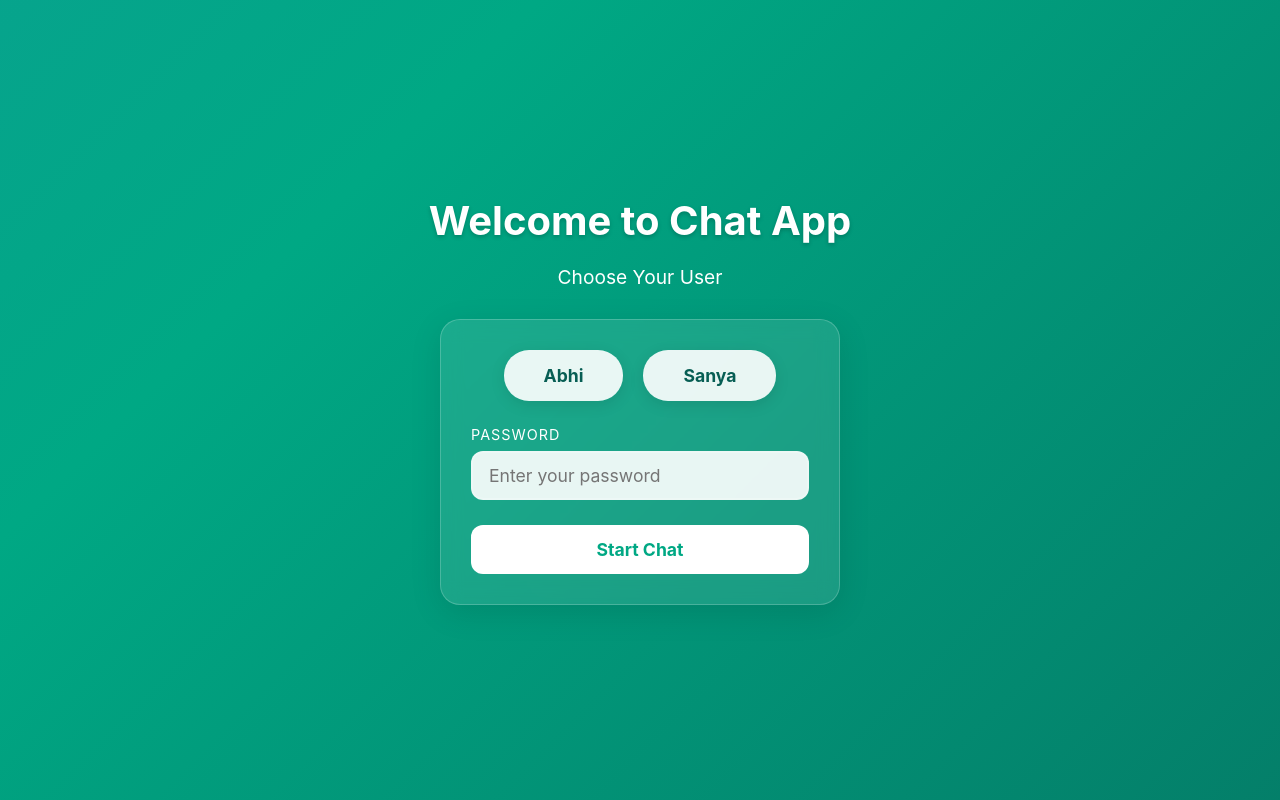
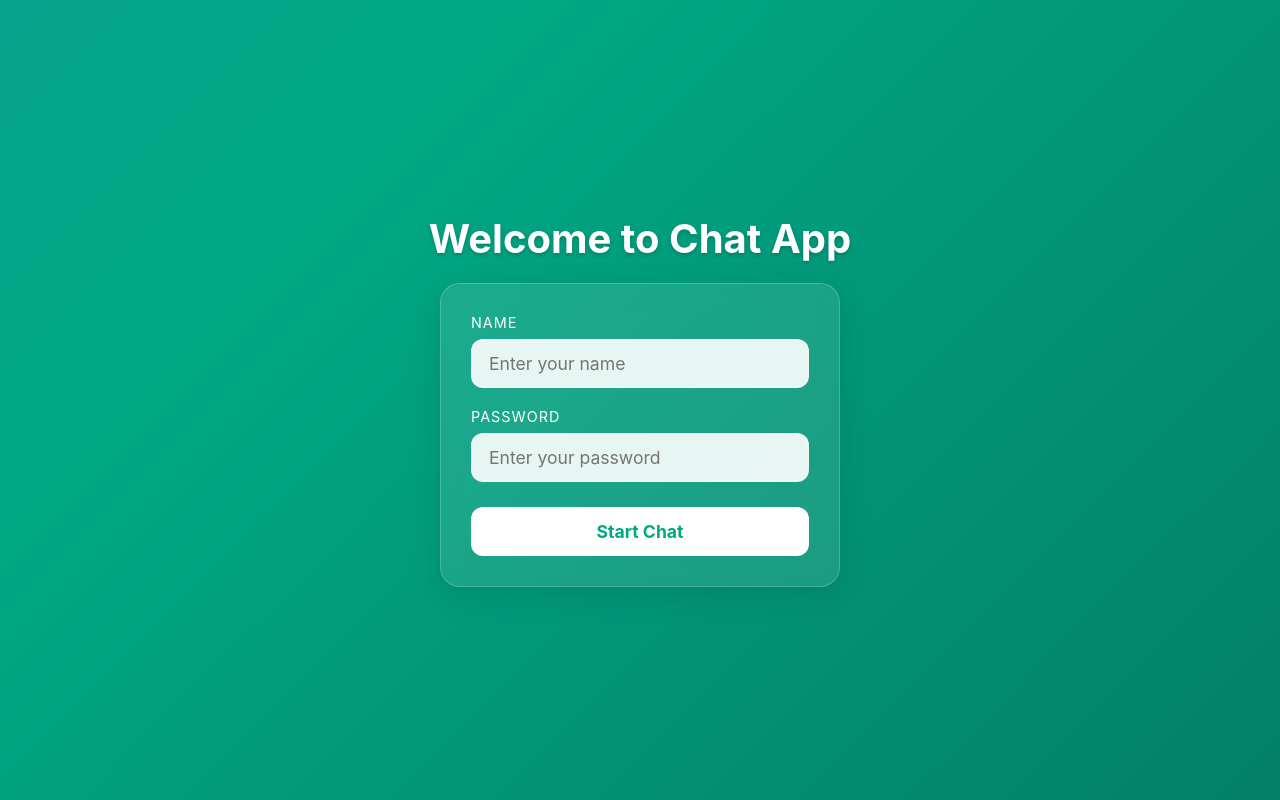
Before and after one commit to Mdazad4153/chat-app, a Flask app: page / in a window 1280 px wide. Run offline with Flask 3, Linux system fonts and the light colour scheme; the visitor is signed in with stand-in values (Sample User, id 1); some libraries are stand-ins or nearby versions.

Commit message:
Simplified login to just name and password fields

```diff
--- a/templates/index.html
+++ b/templates/index.html
@@ -482,62 +482,6 @@
             border: 1px solid rgba(255, 255, 255, 0.2);
         }
 
-        .user-buttons {
-            display: flex;
-            gap: 20px;
-            flex-wrap: wrap;
-            justify-content: center;
-            margin-bottom: 25px;
-        }
-
-        .user-button {
-            background: rgba(255, 255, 255, 0.9);
-            border: none;
-            padding: 15px 40px;
-            border-radius: 25px;
-            font-size: 1.1em;
-            cursor: pointer;
-            transition: all 0.3s cubic-bezier(0.4, 0, 0.2, 1);
-            box-shadow: 0 4px 15px rgba(0,0,0,0.1);
-            color: var(--secondary-color);
-            font-weight: bold;
-            position: relative;
-            overflow: hidden;
-        }
-
-        .user-button::before {
-            content: '';
-            position: absolute;
-            top: 0;
-            left: 0;
-            width: 100%;
-            height: 100%;
-            background: linear-gradient(45deg, var(--primary-color), var(--secondary-color));
-            opacity: 0;
-            transition: opacity 0.3s ease;
-            z-index: 1;
-        }
-
-        .user-button span {
-            position: relative;
-            z-index: 2;
-        }
-
-        .user-button.selected {
-            color: white;
-            transform: translateY(-2px);
-            box-shadow: 0 6px 20px rgba(0,0,0,0.2);
-        }
-
-        .user-button.selected::before {
-            opacity: 1;
-        }
-
-        .user-button:hover {
-            transform: translateY(-2px);
-            box-shadow: 0 6px 20px rgba(0,0,0,0.2);
-        }
-
         .form-group {
             margin-bottom: 20px;
             animation: slideUp 0.6s ease-out 0.6s both;
@@ -647,16 +591,6 @@
             .login-form {
                 padding: 20px;
             }
-
-            .user-buttons {
-                flex-direction: column;
-                gap: 12px;
-            }
-
-            .user-button {
-                width: 100%;
-                padding: 12px 20px;
-            }
         }
 
         /* Animations */
@@ -704,15 +638,10 @@
     <!-- User Selection Screen -->
     <div class="user-selection" id="userSelection">
         <h1 class="welcome-text">Welcome to Chat App</h1>
-        <p class="choose-text">Choose Your User</p>
         <div class="login-form">
-            <div class="user-buttons">
-                <button class="user-button" onclick="selectUserButton('Abhi')">
-                    <span>Abhi</span>
-                </button>
-                <button class="user-button" onclick="selectUserButton('Sanya')">
-                    <span>Sanya</span>
-                </button>
+            <div class="form-group">
+                <label class="form-label" for="username">Name</label>
+                <input type="text" id="username" class="form-input" placeholder="Enter your name">
             </div>
             <div class="form-group">
                 <label class="form-label" for="password">Password</label>
@@ -771,20 +700,6 @@
     <script src="https://cdnjs.cloudflare.com/ajax/libs/socket.io/4.0.1/socket.io.js"></script>
     <script>
         // User selection functionality
-        let selectedUser = null;
-
-        function selectUserButton(username) {
-            selectedUser = username;
-            // Remove selected class from all buttons
-            document.querySelectorAll('.user-button').forEach(btn => {
-                btn.classList.remove('selected');
-            });
-            // Add selected class to clicked button
-            event.target.closest('.user-button').classList.add('selected');
-            // Focus password field
-            document.getElementById('password').focus();
-        }
-
         function showError(message) {
             const errorDiv = document.getElementById('errorMessage');
             errorDiv.textContent = message;
@@ -799,12 +714,14 @@
         }
 
         function loginUser() {
-            if (!selectedUser) {
-                showError('Please select a user');
+            const username = document.getElementById('username').value;
+            const password = document.getElementById('password').value;
+
+            if (!username) {
+                showError('Please enter your name');
                 return;
             }
 
-            const password = document.getElementById('password').value;
             if (!password) {
                 showError('Please enter password');
                 return;
@@ -816,13 +733,13 @@
                 'Sanya': '841401'
             };
 
-            if (validCredentials[selectedUser] === password) {
+            if (validCredentials[username] === password) {
                 fetch('/set_username', {
                     method: 'POST',
                     headers: {
                         'Content-Type': 'application/x-www-form-urlencoded',
                     },
-                    body: 'username=' + selectedUser + '&password=' + password
+                    body: 'username=' + username + '&password=' + password
                 })
                 .then(response => response.json())
                 .then(data => {
@@ -847,7 +764,7 @@
                     }
                 });
             } else {
-                showError('Invalid password');
+                showError('Invalid name or password');
             }
         }
 
@@ -855,6 +772,13 @@
         document.getElementById('password').addEventListener('keypress', function(e) {
             if (e.key === 'Enter') {
                 loginUser();
+            }
+        });
+
+        // Handle Enter key in username field
+        document.getElementById('username').addEventListener('keypress', function(e) {
+            if (e.key === 'Enter') {
+                document.getElementById('password').focus();
             }
         });
 
```
